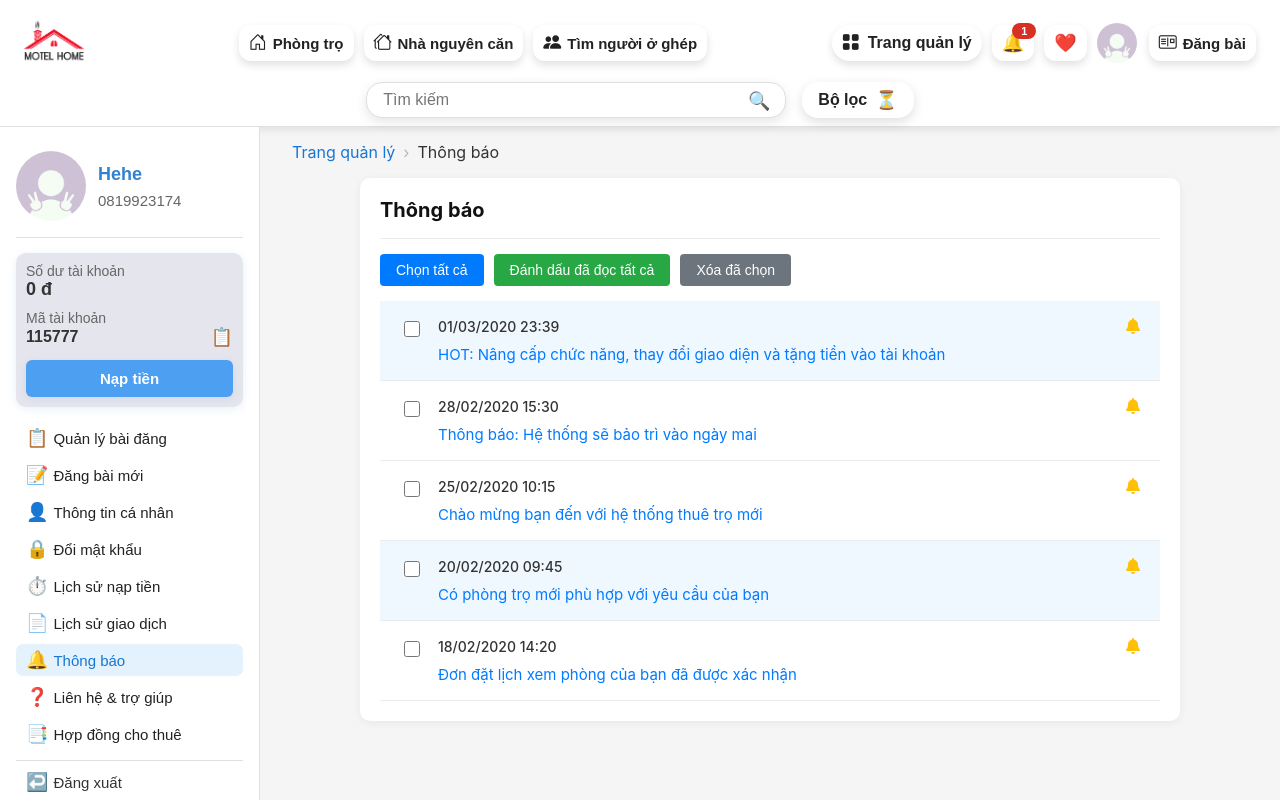
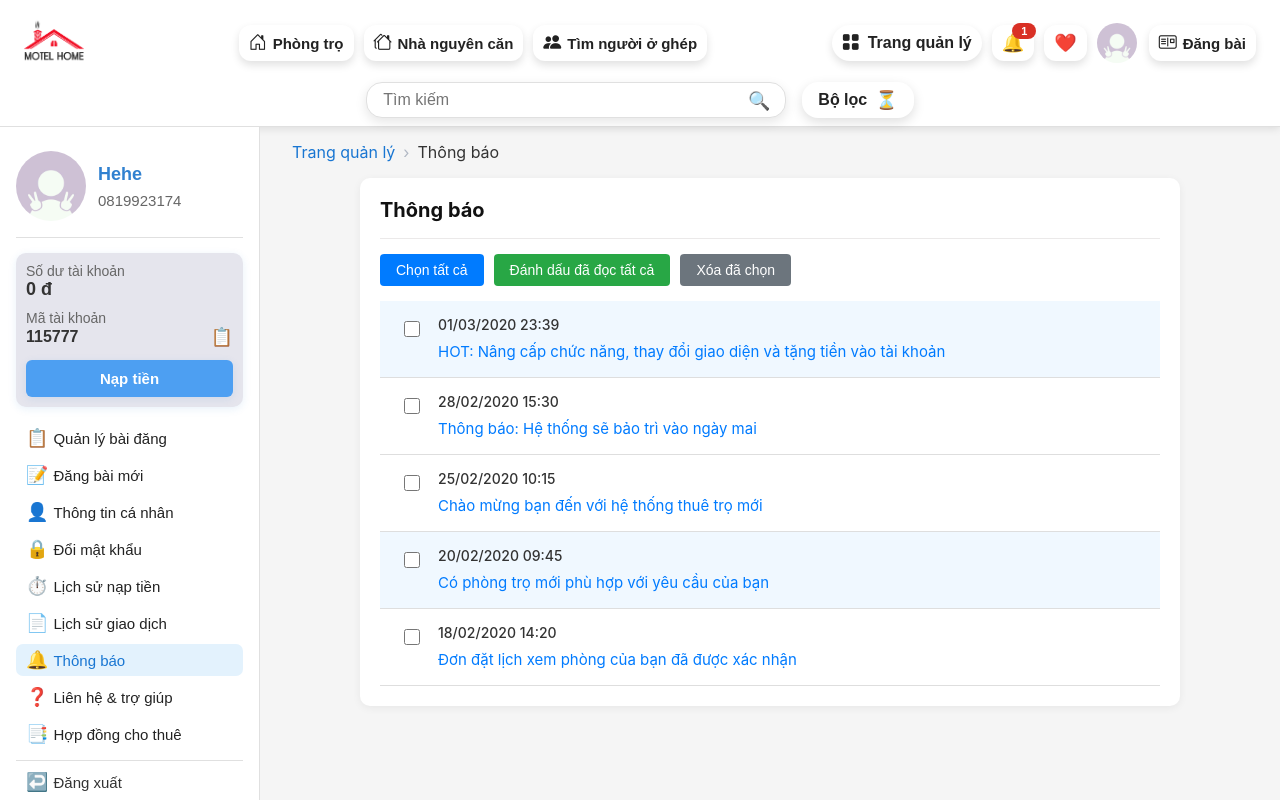
Before and after one commit to thihoai55/CodeWeb, a React (Create React App) app: page /thong-bao in a window 1280 px wide. Shown: the top 800 px of the page. Built offline with nearby package versions, Linux system fonts and the light colour scheme.

Commit message:
Cập nhật style

```diff
--- a/src/ThongBao/ThongBaoSiderBar.jsx
+++ b/src/ThongBao/ThongBaoSiderBar.jsx
@@ -16,14 +16,14 @@ const ThongBaoSideBar = () => {
   const navigate = useNavigate();
 
   // Thêm Font Awesome CDN vào head nếu chưa có
-  useEffect(() => {
-    if (!document.querySelector('link[href*="font-awesome"]')) {
-      const link = document.createElement('link');
-      link.rel = 'stylesheet';
-      link.href = 'https://cdnjs.cloudflare.com/ajax/libs/font-awesome/6.0.0/css/all.min.css';
-      document.head.appendChild(link);
-    }
-  }, []);
+  // useEffect(() => {
+  //   if (!document.querySelector('link[href*="font-awesome"]')) {
+  //     const link = document.createElement('link');
+  //     link.rel = 'stylesheet';
+  //     link.href = 'https://cdnjs.cloudflare.com/ajax/libs/font-awesome/6.0.0/css/all.min.css';
+  //     document.head.appendChild(link);
+  //   }
+  // }, []);
 
   // Đọc thông báo từ notificationManager
   const [notifications, setNotifications] = useState(() => {
@@ -185,7 +185,7 @@ const ThongBaoSideBar = () => {
                       display: 'flex',
                       alignItems: 'flex-start',
                       padding: '15px 20px',
-                      borderBottom: '1px solid #e9ecef',
+                      borderBottom: '1px solid #dededeff',
                       transition: 'background-color 0.3s',
                       cursor: 'pointer',
                       backgroundColor: notification.isRead ? 'white' : '#f0f8ff'
@@ -218,12 +218,12 @@ const ThongBaoSideBar = () => {
                           fontSize: '14px',
                           fontWeight: '500'
                         }}>{notification.date}</span>
-                        <div style={{
+                        {/* <div style={{
                           color: '#ffc107',
                           fontSize: '16px'
                         }}>
                           <i className="fas fa-bell"></i>
-                        </div>
+                        </div> */}
                       </div>
                       <div style={{
                         color: '#007bff',
--- a/src/TrangChuChuaDangNhap/Header.jsx
+++ b/src/TrangChuChuaDangNhap/Header.jsx
@@ -44,7 +44,7 @@ function Header() {
           }}
             onClick={() => navigate("/")}
           >
-            <img src="/anh/Logotrang.png" alt="Motel Home" style={{ height: 60, marginBottom: 1 }} />
+            <img src="anh/Logotrang.png" alt="Motel Home" style={{ height: 60, marginBottom: 1 }} />
             <div style={{
               fontSize: "10px",
               color: "#888",
@@ -87,7 +87,7 @@ function Header() {
               e.target.style.transform = "translateY(0)";
               e.target.style.boxShadow = "0 4px 8px rgba(0,0,0,0.12)";
             }}>
-              <i className="bi bi-grid-fill" style={{fontSize: 18, display: 'flex', alignItems: 'center'}}></i>
+              <span style={{ fontSize: 18, display: 'flex', alignItems: 'center' }}><i class="bi bi-house-door"></i></span>
               Phòng trọ
             </button>
             <button style={{
```
